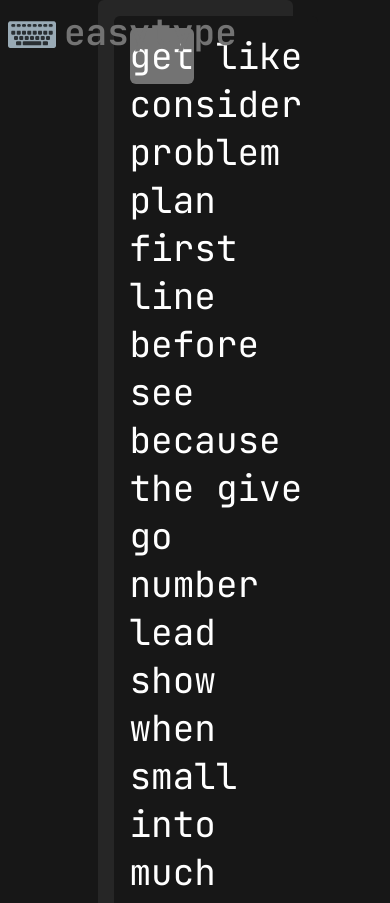
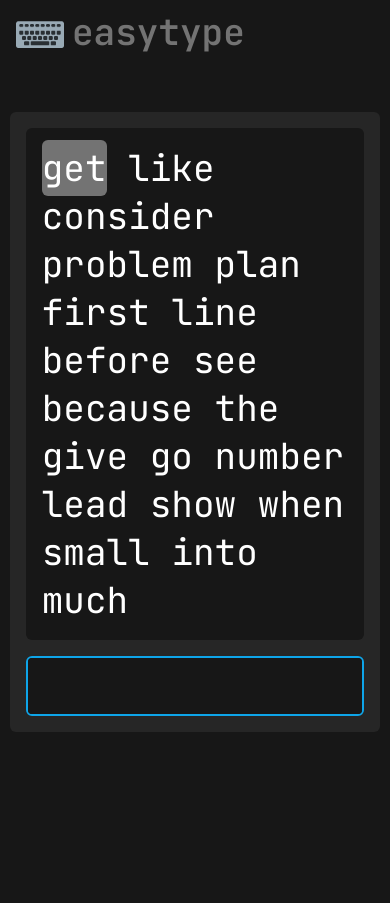
Before and after one commit to maxhu08/easytype, a website built with Parcel: page src/index.html in a window 390 px wide. Shown: the top 903 px of the page. After the commit the page ends 844 px from the top, so only its background shows below. Built offline with nearby package versions, Linux system fonts and the light colour scheme.

Commit message:
change styling and more

```diff
--- a/src/index.html
+++ b/src/index.html
@@ -12,12 +12,14 @@
 </head>
 
 <body class="bg-neutral-900 min-h-screen" dir="ltr">
-  <div class="fixed grid grid-cols-[max-content_auto] place-items-center gap-2 top-2 left-2">
-    <img src="assets/logo.png" class="w-12 h-12" />
-    <span class="font-jetbrains-mono text-neutral-500 text-4xl font-semibold">easytype</span>
-  </div>
+  <a href="/" class="cursor-pointer">
+    <div class="fixed grid grid-cols-[max-content_auto] place-items-center gap-2 top-2 left-4">
+      <img src="assets/logo.png" class="w-12 h-12" />
+      <span class="font-jetbrains-mono text-neutral-500 text-4xl font-semibold">easytype</span>
+    </div>
+  </a>
   <div class="h-screen grid place-items-center">
-    <div id="test-card" class="bg-neutral-800 p-4 rounded-md w-[50%] block">
+    <div id="test-card" class="bg-neutral-800 p-4 rounded-md w-[95%] md:w-[75%] xl:w-[50%] block">
       <div class="grid grid-rows-[max-content_max-content] gap-4">
         <div class="bg-neutral-900 rounded-md p-4">
           <p id="test-text" class="font-jetbrains-mono text-white text-4xl leading-[3rem]" word-index="0"
@@ -30,7 +32,7 @@
         </div>
       </div>
     </div>
-    <div id="results-card" class="bg-neutral-800 p-4 rounded-md w-[50%] hidden">
+    <div id="results-card" class="bg-neutral-800 p-4 rounded-md w-[95%] md:w-[75%] xl:w-[50%] hidden">
       <div class="grid grid-rows-[max-content_max-content]">
         <p class="font-jetbrains-mono text-white text-4xl leading-[3rem] text-center">Test completed!</p>
         <div class="grid place-items-center py-10">
--- a/src/styles/index.css
+++ b/src/styles/index.css
@@ -14,7 +14,7 @@ span {
 }
 
 ::-webkit-scrollbar {
-  width: 8px;
+  width: 0;
 }
 
 ::-webkit-scrollbar-track {
```
